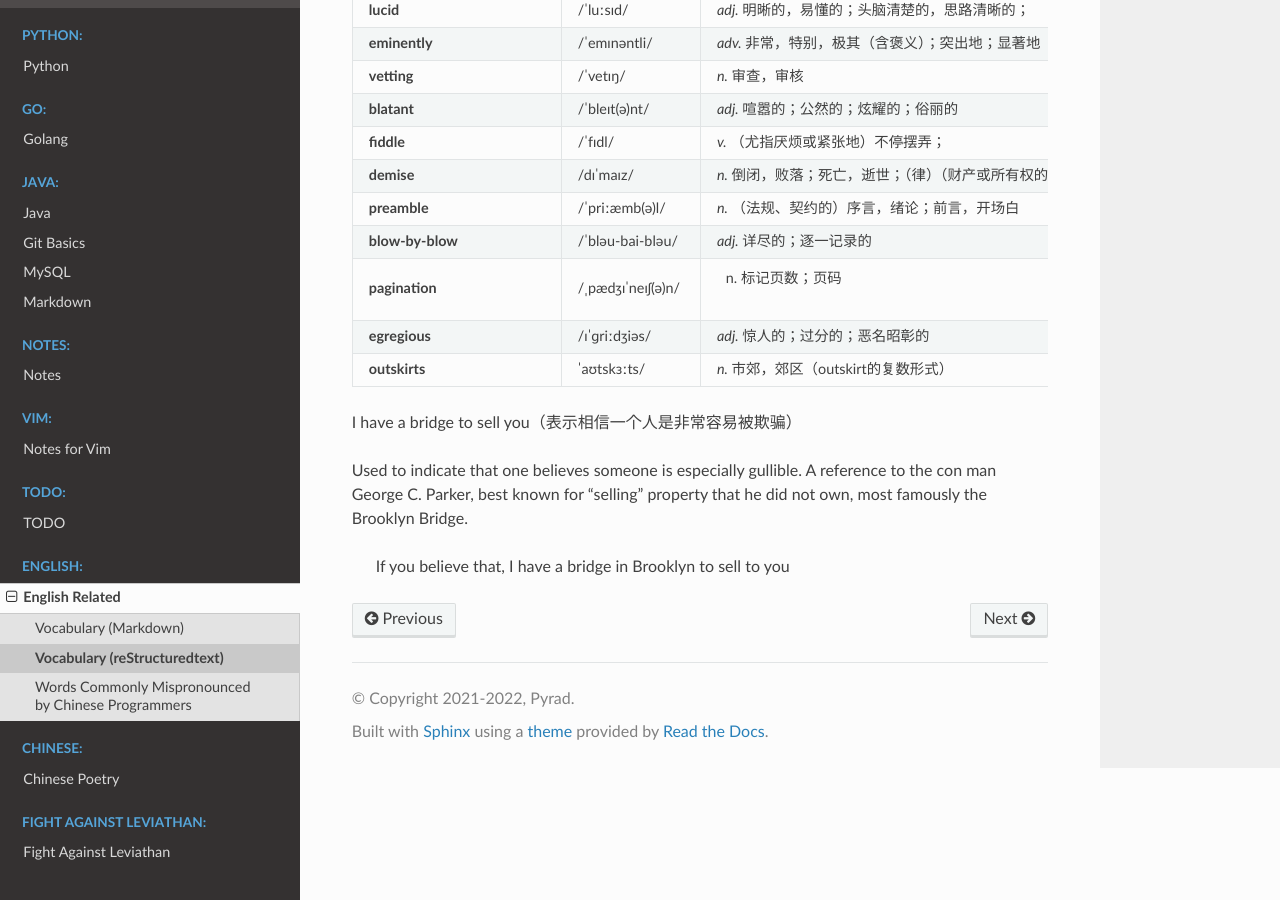
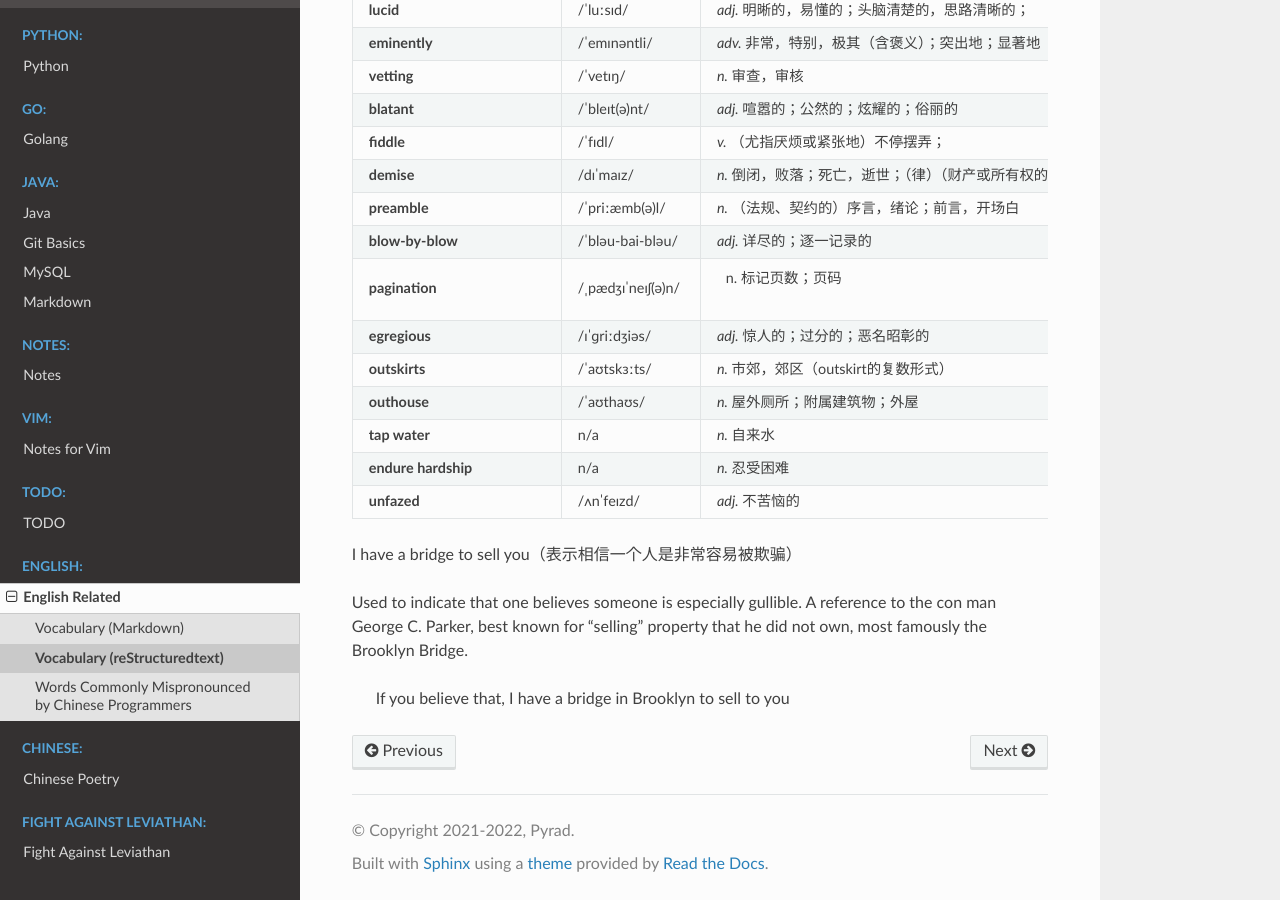
Before and after one commit to Pyrad/pyradnotes, a Sphinx documentation site: the page built from source/English/vocabulary.rst, in a window 1280 px wide and 900 px high, scrolled down 670 px. Built offline with Sphinx 7.4.7 and the Read the Docs theme 2.0.0, drawn with Linux system fonts in a browser that asks for light colours.

Commit message:
English New words

```diff
--- a/source/English/vocabulary.rst
+++ b/source/English/vocabulary.rst
@@ -79,8 +79,21 @@ Vocabulary  (reStructuredtext)
       - /ɪˈɡriːdʒiəs/
       - *adj.* 惊人的；过分的；恶名昭彰的
     * - **outskirts**
-      - ˈaʊtskɜːts/
+      - /ˈaʊtskɜːts/
       - *n.* 市郊，郊区（outskirt的复数形式）
+    * - **outhouse**
+      - /ˈaʊthaʊs/
+      - *n.* 屋外厕所；附属建筑物；外屋
+    * - **tap water**
+      - n/a
+      - *n.* 自来水
+    * - **endure hardship**
+      - n/a
+      - *n.* 忍受困难
+    * - **unfazed**
+      - /ʌnˈfeɪzd/
+      - *adj.* 不苦恼的
+
 
 
 I have a bridge to sell you（表示相信一个人是非常容易被欺骗）
```
